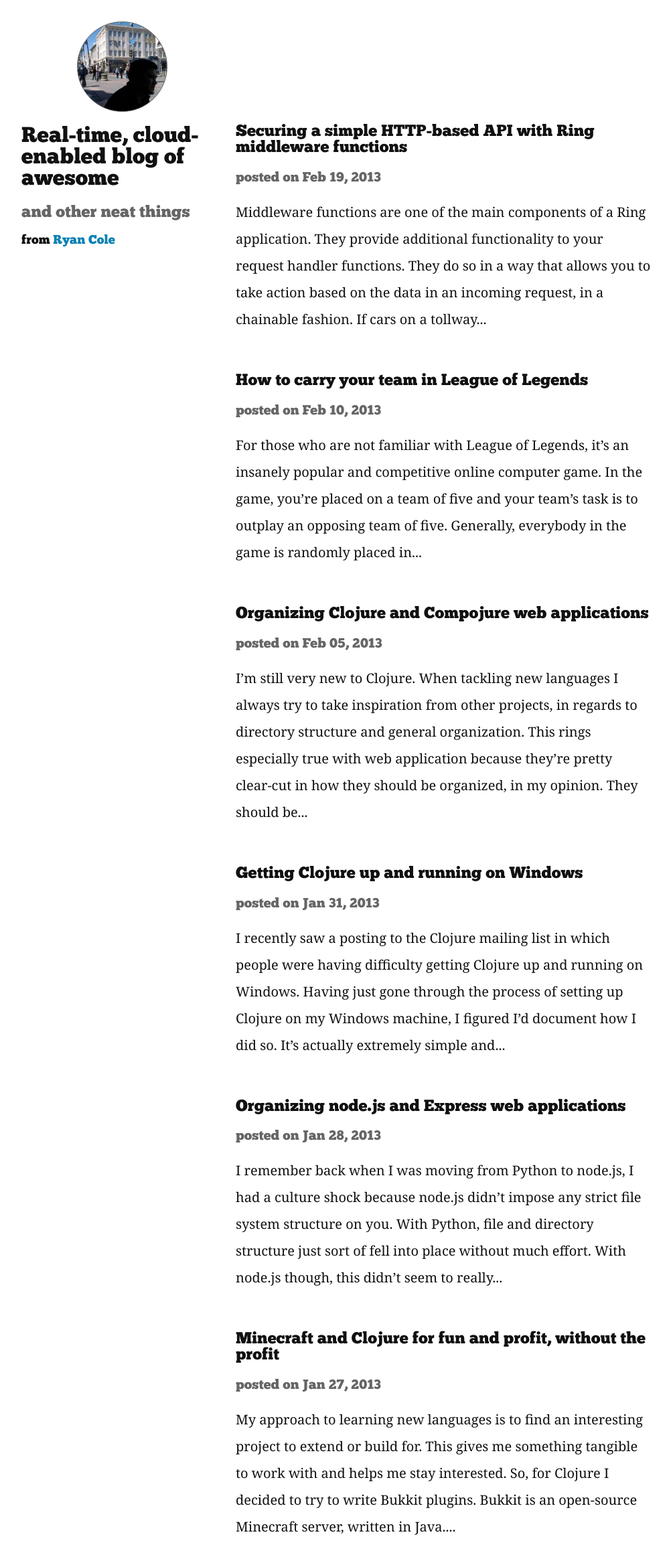
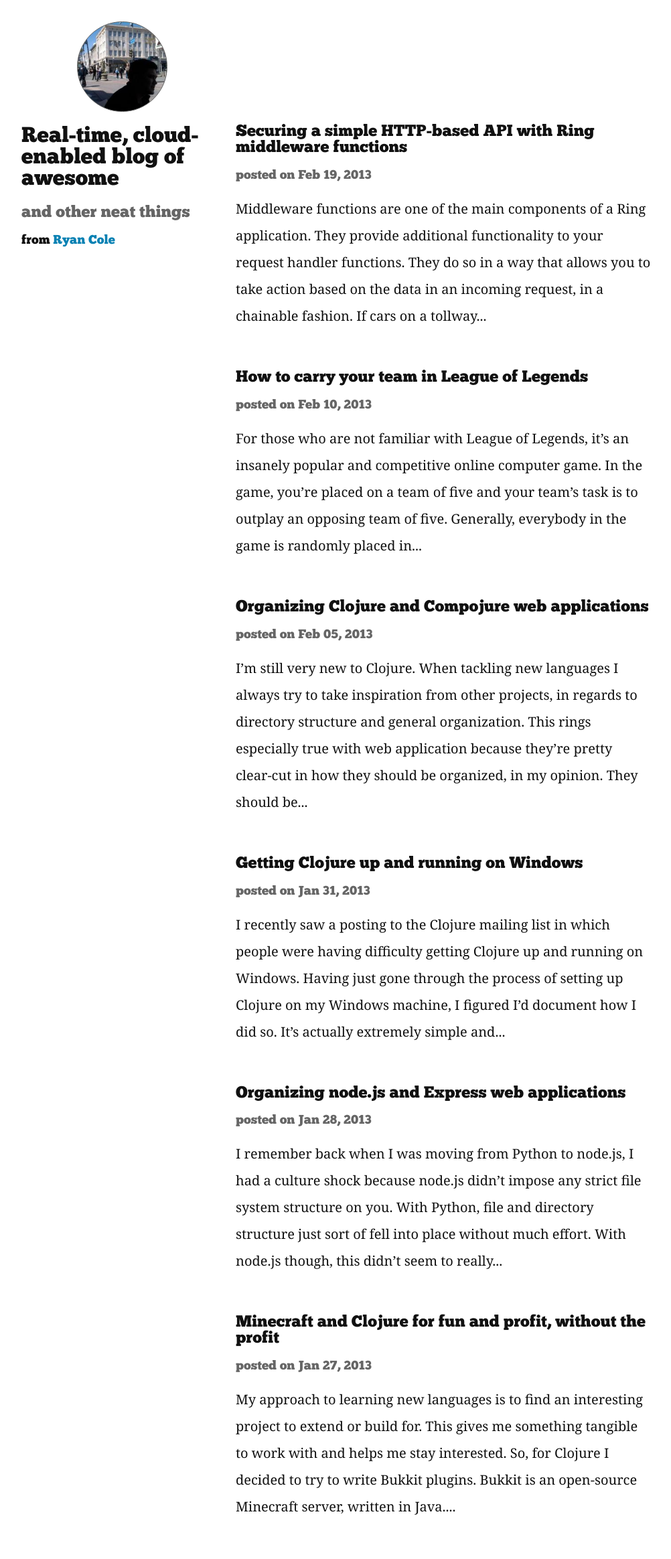
Before and after one commit to ryancole/ryancole.github.com, a Jekyll site: the page built from index.html, in a window 1280 px wide. Shown: the whole page at 67% size, without its empty margins (138-1140 px from the left). Built offline with Jekyll 4.4.1, drawn with Linux system fonts in a browser that asks for light colours; after the commit the page ends 2298 px from its top, so only the background shows below that.

Commit message:
adjust color

```diff
--- a/index.html
+++ b/index.html
@@ -8,7 +8,7 @@
   <a href="{{ entry.url }}" class="entry">
     <li>
       <h2>{{ entry.title }}</h2>
-      <h2><small>posted on {{ entry.date | date:"%b %d, %Y" }}</small></h2>
+      <h3>posted on {{ entry.date | date:"%b %d, %Y" }}</h3>
       <div class="hidden-phone">{{ entry.content | truncatewords:50 }}</div>
     </li>
   </a>
--- a/static/css/style.css
+++ b/static/css/style.css
@@ -82,7 +82,7 @@
   margin-bottom: 0px;
 }
 
-.entry h2 small {
+.entry h3 {
   color: #666;
 }
 
```
